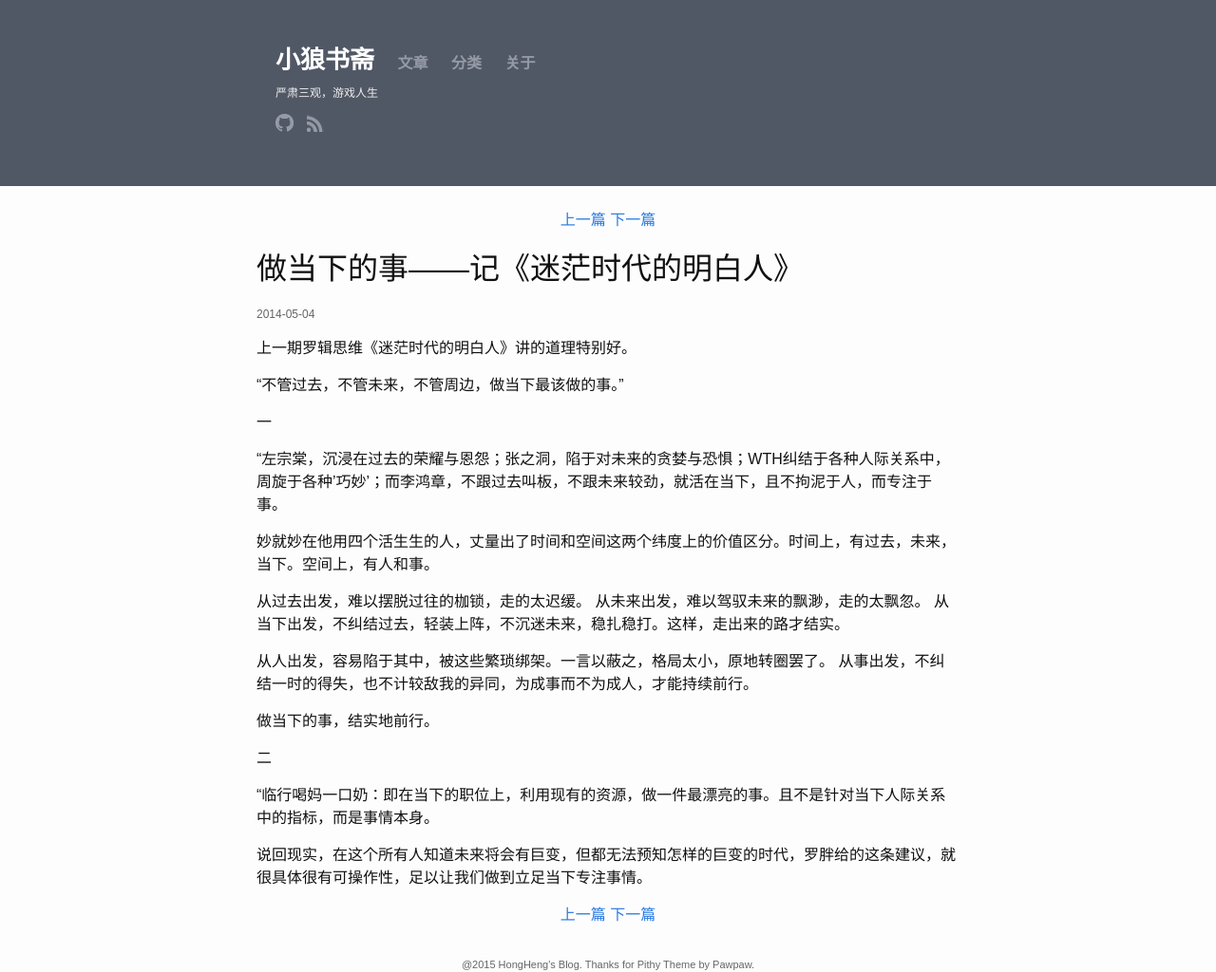
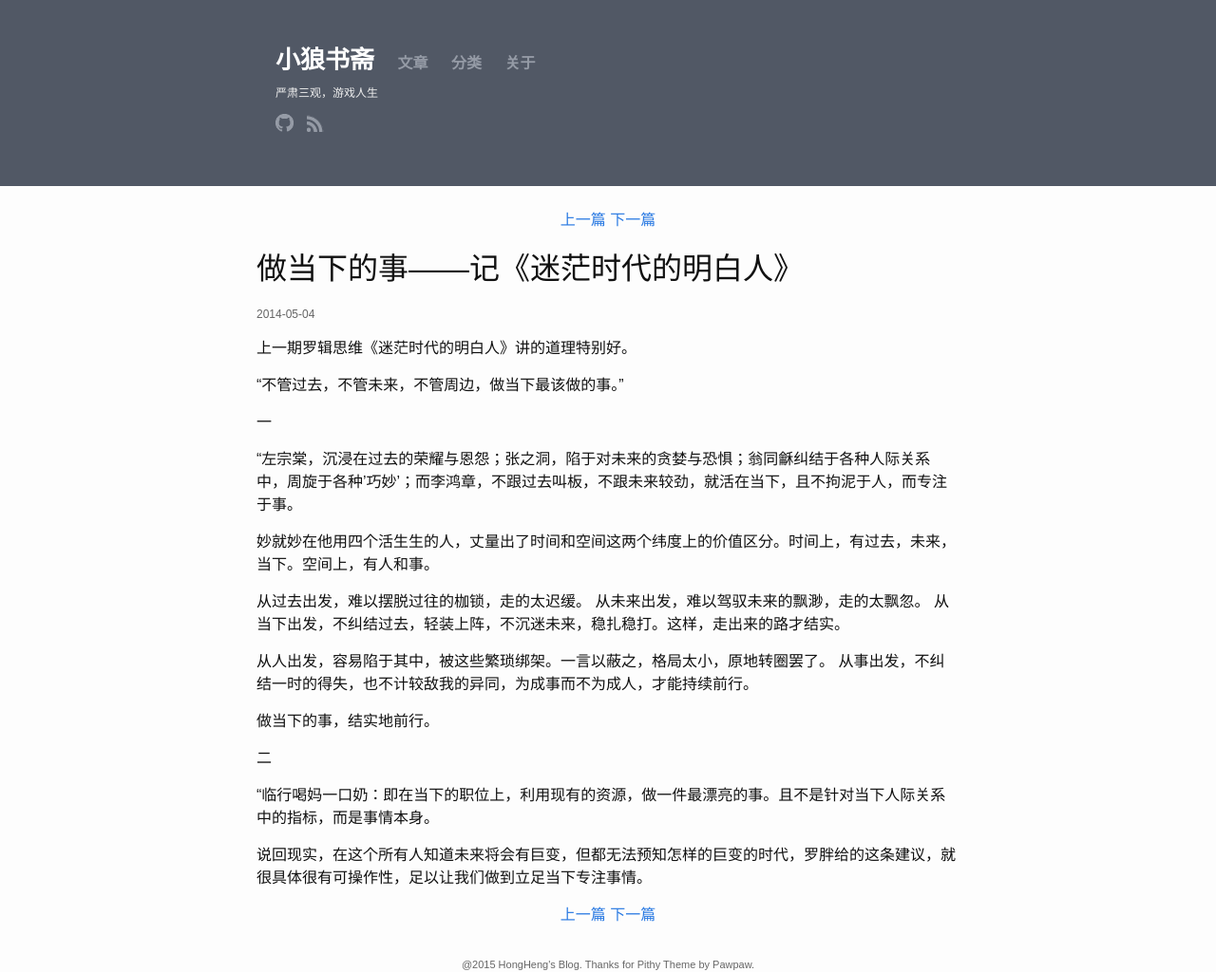
Before and after one commit to HongHeng/hongheng.github.io, a Jekyll site: the page built from _posts/2014-05-04-live-in-the-moment.md, in a window 1280 px wide. Shown: the whole page at 95% size. Built offline with Jekyll 4.4.1, drawn with Linux system fonts in a browser that asks for light colours.

Commit message:
fix blog

```diff
--- a/_posts/2014-05-04-live-in-the-moment.md
+++ b/_posts/2014-05-04-live-in-the-moment.md
@@ -11,7 +11,7 @@ title: 做当下的事——记《迷茫时代的明白人》
 
 一
 
-"左宗棠，沉浸在过去的荣耀与恩怨；张之洞，陷于对未来的贪婪与恐惧；WTH纠结于各种人际关系中，周旋于各种'巧妙'；而李鸿章，不跟过去叫板，不跟未来较劲，就活在当下，且不拘泥于人，而专注于事。
+"左宗棠，沉浸在过去的荣耀与恩怨；张之洞，陷于对未来的贪婪与恐惧；翁同龢纠结于各种人际关系中，周旋于各种'巧妙'；而李鸿章，不跟过去叫板，不跟未来较劲，就活在当下，且不拘泥于人，而专注于事。
 
 妙就妙在他用四个活生生的人，丈量出了时间和空间这两个纬度上的价值区分。时间上，有过去，未来，当下。空间上，有人和事。
 
```
